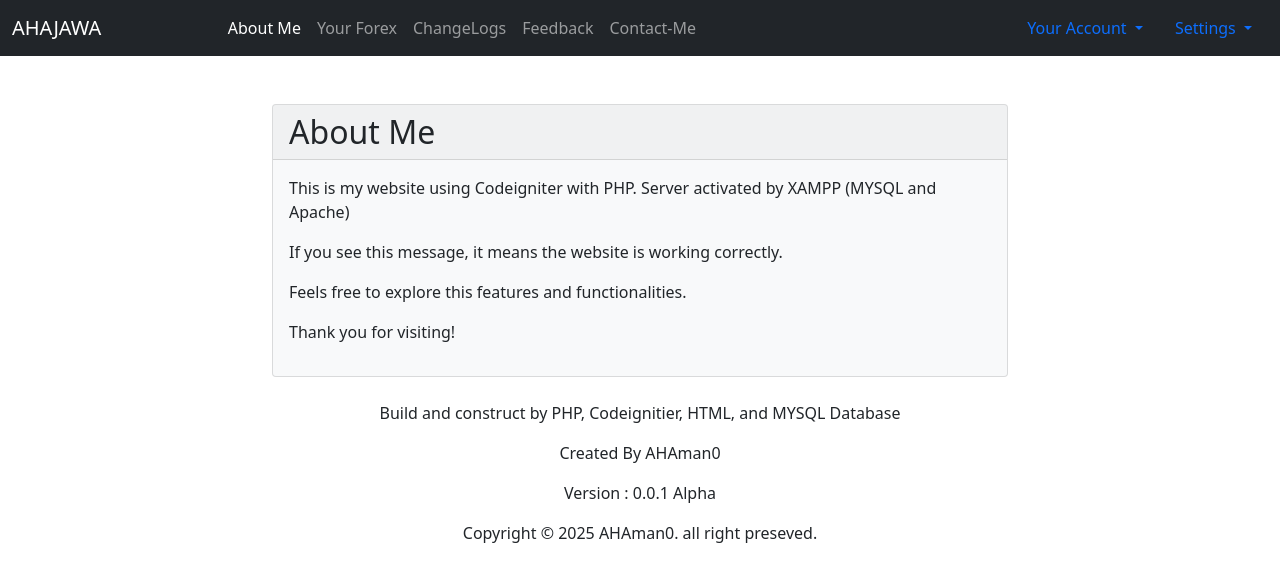
After one commit to AHAman0/Keuangan_Forex, a CodeIgniter app: page /Keuangan_Forex/Controller/Aboutme in a window 1280 px wide. The commit adds this page. Shown: the top 582 px of the page. Run offline with CodeIgniter, Linux system fonts and the light colour scheme.

Commit message:
V 0.0.1.6 Commit
+ Signup has been worked.

```diff
--- a/application/controllers/Controller.php
+++ b/application/controllers/Controller.php
@@ -9,6 +9,7 @@ class Controller extends CI_Controller {
     }
 
     public function index($id = null) {
+        // load the database from Database.php (Config folder) that came from mySQL database!
         $this->load->database();
         // Important to remember to Load the URL Helper for the base_url() function to work
         $this->load->helper('url');
@@ -67,6 +68,13 @@ class Controller extends CI_Controller {
         $this->load->view('Changelogs', $data);
         $this->load->view('Main/Footer');
     }
+    public function Aboutme() {
+        $this->load->helper('url');
+
+        $this->load->view('Main/index');
+        $this->load->view('Aboutme');
+        $this->load->view('Main/Footer');
+    }
 
     // Important to remember to create file .htaccess for freedom from index.php
     public function Login() {
@@ -105,4 +113,37 @@ class Controller extends CI_Controller {
         $this->load->view('Login');
         $this->load->view('Main/Footer');
     }
+
+    public function Signup() {
+        $this->load->helper('url');
+        $this->load->library('form_Validation');
+
+        $this->load->helper(array('url', 'form'));
+        if ($this->input->server('REQUEST_METHOD') === 'POST') {
+            $this->form_validation->set_rules('username', 'username', 'required');
+            $this->form_validation->set_rules('nama', 'nama', 'required');
+            $this->form_validation->set_rules('password', 'password', 'required|min_length[6]');
+
+            if ($this->form_validation->run() === TRUE) {
+                $data = array(
+                'username' => $this->input->post('username'),
+                'nama'     => $this->input->post('nama'),
+                'password' => password_hash($this->input->post('password'), PASSWORD_DEFAULT)
+                );
+
+                $this->load->model('Models');
+                $this->Models->ADD_Account($data);
+                redirect('Controller/login');
+
+                } else {
+                $this->load->view('Main/index');
+                $this->load->view('Signup');
+            }
+        } else {
+          $this->load->view('Main/index');
+          $this->load->view('Signup');
+        }
+
+        $this->load->view('Main/Footer');
+    }
 }
--- a/application/models/Models.php
+++ b/application/models/Models.php
@@ -1,6 +1,11 @@
 <?php
 
 class Models extends CI_Model {
+    // to load database library *IMPORTANT*
+    public function __construct() {
+        parent::__construct();
+        $this->load->database();
+    }
     public function Get_ID($id){
         $this->db->where('id', $id);
         $query = $this->db->get('account');
@@ -12,4 +17,8 @@ class Models extends CI_Model {
         $query = $this->db->get_where('account', ['username' => $username]);
         return $query->row_array();
     }
+
+    public function ADD_Account($data) {
+        $this->db->insert('account', $data);
+    }
 }
--- /dev/null
+++ b/application/views/AboutMe.php
@@ -0,0 +1,15 @@
+<div class="container mt-5">
+    <div class="row justify-content-center">
+        <div class="col-md-8">
+            <div class="card bg-light mb-3">
+                <h2 class="card-header">About Me</h2>
+                <div class="card-body">
+                    <p>This is my website using Codeigniter with PHP. Server activated by XAMPP (MYSQL and Apache)</p>
+                    <p>If you see this message, it means the website is working correctly.</p>
+                    <p>Feels free to explore this features and functionalities.</p>
+                    <p>Thank you for visiting!</p>
+                </div>
+            </div>
+        </div>
+    </div>
+</div>
--- a/application/views/Main/index.php
+++ b/application/views/Main/index.php
@@ -20,7 +20,7 @@
                 <div class="collapse navbar-collapse justify-content-center" id="navbarNavDropdown">
                     <ul class="navbar-nav">
                         <li class="nav-item">
-                            <a class="nav-link active" aria-current="page" href="#">About Me</a>
+                            <a class="nav-link active" aria-current="page" href="<?php echo base_url('Controller/Aboutme'); ?>">About Me</a>
                         </li>
                         <li class="nav-item">
                             <a class="nav-link" href="#">Your Forex</a>
@@ -44,7 +44,7 @@
                             </a>
                             <ul class="dropdown-menu">
                                 <li><a class="dropdown-item" href="<?php echo base_url('Controller/Login'); ?>">Log-in</a></li>
-                                <li><a class="dropdown-item" href="#">Sign-Out</a></li>
+                                <li><a class="dropdown-item" href="<?php echo base_url('Controller/Signup'); ?>">Sign-up</a></li>
                                 <li><a class="dropdown-item" href="#">Profile</a></li>
                             </ul>
                         </li>
```
Also changed, not shown: application/views/Signup.php (added, +26 -0 lines), 1 other file.
